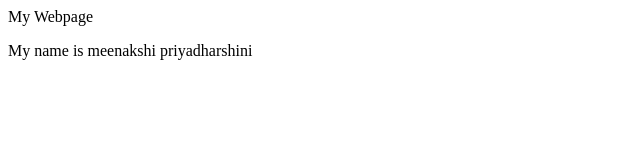
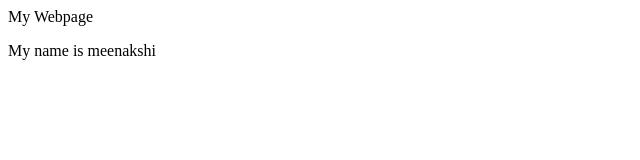
Before and after one commit to Meena-13/git_12205, a plain HTML site: page index.html in a window 1280 px wide. Shown: the full height of the page, 0-640 px from the left. Drawn offline with Linux system fonts and the light colour scheme.

Commit message:
Update index.html

```diff
--- a/index.html
+++ b/index.html
@@ -4,6 +4,6 @@
 </head>
   <body>
     <p>My Webpage</p>
-    <p>My name is meenakshi priyadharshini</p>
+    <p>My name is meenakshi</p>
   </body>
 </html>
```
